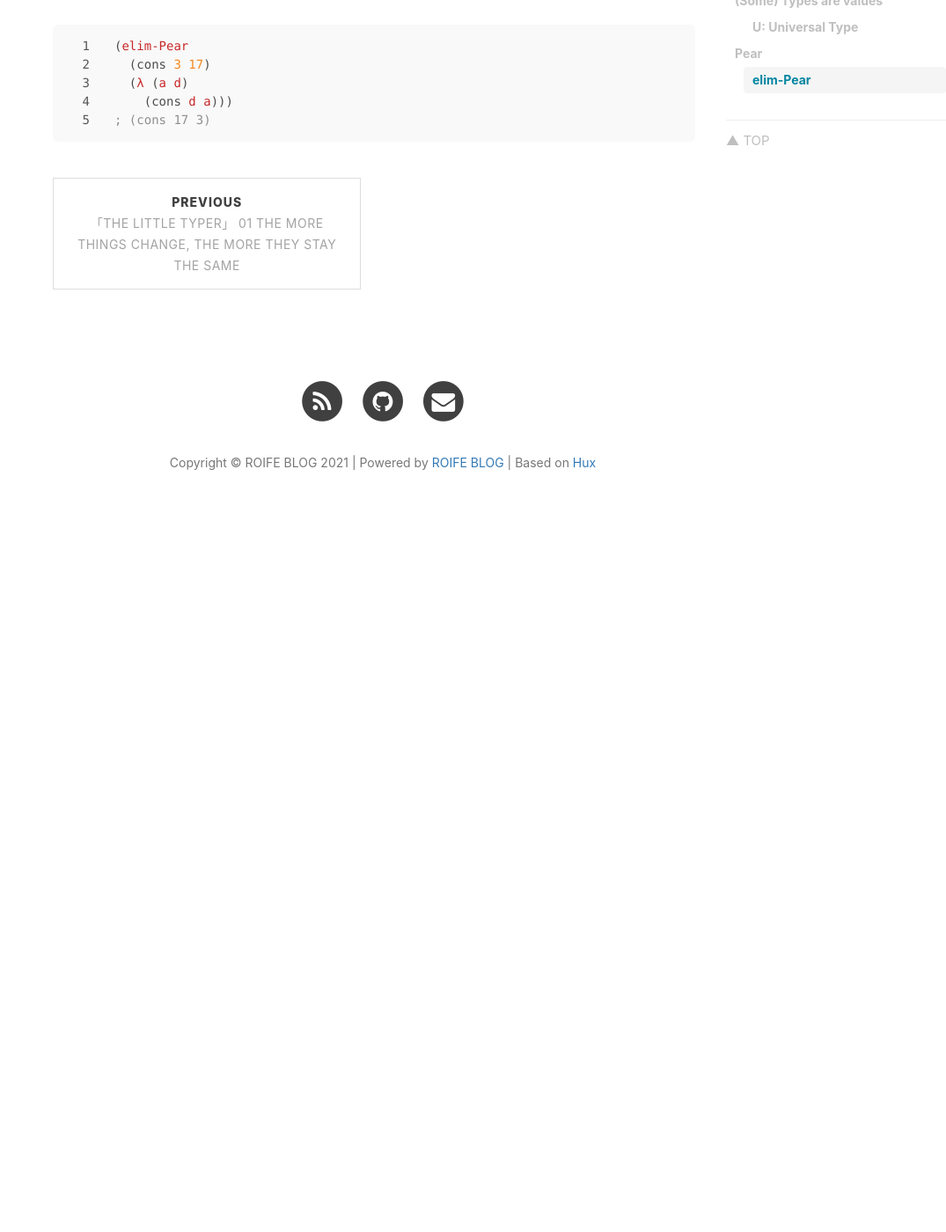
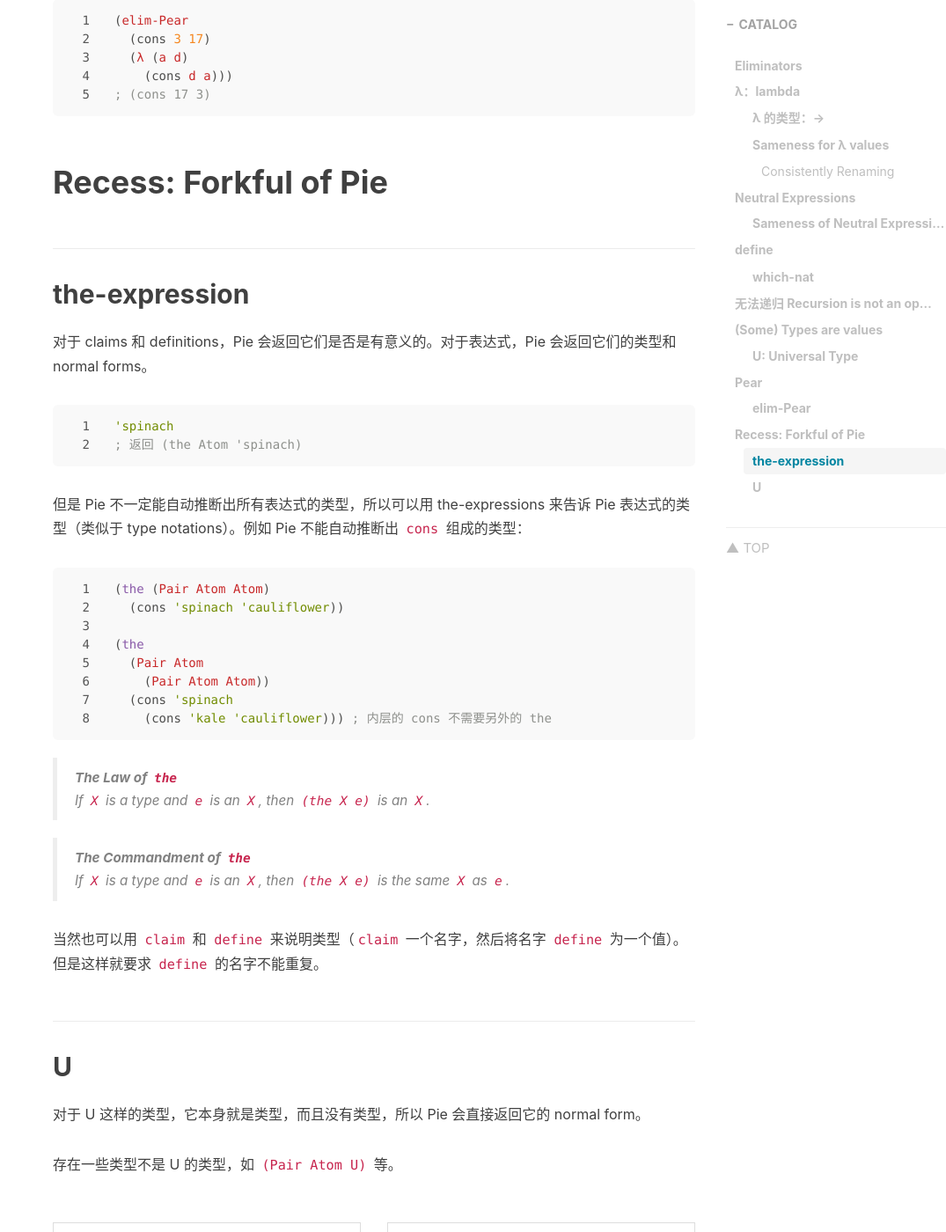
Before and after one commit to LogicLee0902/-LogicLee0902.github.io, a Jekyll site: the page built from _posts/dan-friedman/the-little-typer/2021-03-01-the-little-typer-02-doin-what-comes-naturally.md, in a window 1280 px wide and 1400 px high, scrolled down 10565 px. Shown: the whole window at 88% size, without its empty margins (205-1280 px from the left). Built offline with Jekyll 4.4.1, drawn with Linux system fonts in a browser that asks for light colours; nearby versions of some CDN libraries; comment, search, counter and statistics services are not loaded; before the commit the page ends 11195 px from its top, so only the background shows below that; some of the changed text lies outside the part shown.

Commit message:
fix style of <code> & tlt 03

````diff
--- a/_posts/dan-friedman/the-little-typer/2021-03-01-the-little-typer-02-doin-what-comes-naturally.md
+++ b/_posts/dan-friedman/the-little-typer/2021-03-01-the-little-typer-02-doin-what-comes-naturally.md
@@ -1,7 +1,7 @@
 ---
 layout: "post"
 title: "「The Little Typer」 02 Doin’ What Comes Naturally"
-subtitle: ""
+subtitle: "λ 表达式"
 author: "roife"
 date: 2021-03-01
 
@@ -51,9 +51,9 @@
     root))
 ```
 
-## λ 的类型
+## λ 的类型：→
 
-λ 的类型类似于 `(→ (Type0 Type ...) Body)`，其中 `Type` 表示参数类型。
+λ 的类型类似于 `(→ (Type0 Type ...) Body)`，其中 `Type` 表示参数类型，最后一个参数是返回类型。
 
 ```lisp
 (→ Atom
@@ -233,15 +233,6 @@
 >
 > **注解**：因为写法相同的 neutral expression 中的相同变量会被一起替换
 
-# λ 表达式的类型 →
-
-`→` 后面跟多个参数，那么除了最后一个参数以外都是参数，最后一个是 value 的类型。例如：
-
-```lisp
-(→ Atom Atom
-  (Pair Atom Atom))
-```
-
 # `define`
 
 用 `define` 可以简化程序：
@@ -268,7 +259,7 @@
 
 ## which-nat
 
-`which-Nat` 是一个函数，它判断一个 Nat 是否是 `zero`。如果不是，它可以去掉 Nat 的 top constructor。
+`which-Nat` 是一个函数，它判断一个 Nat 是否是 `zero`。如果不是，它可以去掉 Nat 的 top constructor 代入新的 λ。
 
 使用格式如下：
 
@@ -293,6 +284,8 @@
     'more))
 ; 返回 'more，可以发现与 n 无关
 ```
+
+不难发现，`which-Nat` 是一个 `if` 结构，是一种**模式匹配**。
 
 > **The Law of which-Nat**
 >
@@ -334,9 +327,9 @@
 >   step)
 > ```
 >
-> is an `X`, then it is the same `X` as `(stepn)`.
+> is an `X`, then it is the same `X` as `(step n)`.
 
-# 无法递归 Recursion is not an option
+# 无法递归 Recursion is not an option (Gauss function 1)
 
 - `(gause n)`：计算 $0 + \cdots + n$
 
@@ -449,3 +442,43 @@
     (cons d a)))
 ; (cons 17 3)
 ```
+
+# Recess: Forkful of Pie
+
+## the-expression
+
+对于 claims 和 definitions，Pie 会返回它们是否是有意义的。对于表达式，Pie 会返回它们的类型和 normal forms。
+
+```lisp
+'spinach
+; 返回 (the Atom 'spinach)
+```
+
+但是 Pie 不一定能自动推断出所有表达式的类型，所以可以用 the-expressions 来告诉 Pie 表达式的类型（类似于 type notations）。例如 Pie 不能自动推断出 `cons` 组成的类型：
+
+```lisp
+(the (Pair Atom Atom)
+  (cons 'spinach 'cauliflower))
+
+(the
+  (Pair Atom
+    (Pair Atom Atom))
+  (cons 'spinach
+    (cons 'kale 'cauliflower))) ; 内层的 cons 不需要另外的 the
+```
+
+> **The Law of `the`**
+>
+> If `X` is a type and `e` is an `X`, then `(the X e)` is an `X`.
+
+> **The Commandment of `the`**
+>
+> If `X` is a type and `e` is an `X`, then `(the X e)` is the same `X` as `e`.
+
+当然也可以用 `claim` 和 `define` 来说明类型（`claim` 一个名字，然后将名字 `define` 为一个值）。但是这样就要求 `define` 的名字不能重复。
+
+## U
+
+对于 U 这样的类型，它本身就是类型，而且没有类型，所以 Pie 会直接返回它的 normal form。
+
+存在一些类型不是 U 的类型，如 `(Pair Atom U)` 等。
--- /dev/null
+++ b/_posts/dan-friedman/the-little-typer/2021-03-02-the-little-typer-03-eliminate-all-natural-numbers.md
@@ -0,0 +1,288 @@
+---
+layout: "post"
+title: "「The Little Typer」 03 Eliminate All Natural Numbers!"
+subtitle: "对 Nat 进行递归"
+author: "roife"
+date: 2021-03-02
+
+tags: ["The Little Typer@Books@Series", "程序语言理论@Tags@Tags", "函数式编程@Tags@Tags", "Dependent Type@Tags@Tags", "Dan Friedman@Series@Series", "Pie@Languages@Tags"]
+lang: zh
+catalog: true
+header-image: ""
+header-style: text
+---
+
+# Total Functions
+
+全函数就是指对于任意定义域中的值，都可以给出结果的函数。
+
+> **Total Function**
+>
+> A function that always assigns a value to every possible argument is called a total function.
+>
+> **备注**：Pie 中所有函数都是全函数。而这使得 Pie 中子表达式的求值顺序是无关紧要的。因为如果不是全函数，那么不同的求值顺序会导致
+
+# `iter-Nat`
+
+`iter-Nat` 是一个函数，它判断一个 Nat 是否是 `zero`。如果不是，递归迭代 Nat。
+
+使用格式如下：
+
+```lisp
+(iter-Nat target
+  base
+  step)
+```
+
+如果 `target is zero`，那么返回 `base`；否则如果是 `(add1 n)`，则返回 `(step (step (... (step zero))))`。`step` 也是一个 λ 表达式。不过和 `which-Nat` 有一个区别，`iter-Nat` 的 `step` 接受的是一个 `X`，而 `which-Nat` 接受一个 `Nat`。
+
+`iter-Nat` 也是一个**模式匹配**，但是他可以对自然数进行递归。
+
+> **The Law of `iter-Nat`**
+>
+> If `target` is a `Nat`, `base` is an `X`, and `step` is an
+>
+> ```lisp
+> (→ X X)
+> ```
+>
+> then
+>
+> ```lisp
+> (iter-Nat target
+>   base
+>   step)
+> ```
+>
+> is an `X`.
+
+> **The First Commandment of `iter-Nat`**
+>
+> If
+>
+> ```lisp
+> (iter-Nat zero
+>   base
+>   step)
+> ```
+>
+> is an `X`, then it is the same `X` as `base`.
+
+> **The Second Commandment of `iter-Nat`**
+>
+> If
+>
+> ```lisp
+> (iter-Nat (add1 n)
+>   base
+>   step)
+> ```
+>
+> is an `X`, then it is the same `X` as
+>
+> ```lisp
+> (step
+>   (iter-Nat n
+>     base
+>     step))
+> ```
+>
+> **注解**：为什么前面说 Recursion is not an option，这里又允许迭代呢？是因为这里 `iter-Nat` 的迭代方式是可以确定会 terminate 的，所以加入不影响使用。（其实是开了一个洞）`iter-Nat` 实际上是设定了终值和每次递归的计算方式，最多递归 n 次。
+
+## `+`
+
+通过 `iter-Nat` 我们就可以定义加法了：
+
+```lisp
+(claim step-+
+  (→ Nat
+    Nat))
+
+(define step-+
+  (λ (n)
+    (add1 n)))
+
+(claim +
+  (→ Nat Nat
+    Nat))
+
+(define +
+  (λ (n j)
+    (iter-Nat n
+      j
+      step-+)))
+```
+
+# `rec-Nat`
+
+`rec-Nat` 表示当 `target` 为 `zero` 时，返回 `base`；否则，如果 `target` 是 `(add1 n-1)`，就返回 `(step n-1 step-n-1)`，其中 `step-n-1` 表示下一次递归得到的值。即其展开方式为：
+
+```lisp
+(rec-Nat target
+  base
+  step)
+
+; 如果 target 为 n-1 展开后为
+(step n-1
+  (rec-Nat n-1
+    base
+    step))
+```
+
+`rec-Nat` 结合了 `which-Nat` 和 `iter-Nat` 二者。和 `which-Nat` 的共同点在于 `step` 可以接受一个 `Nat`，这样就可以知道当前对于哪一个 Nat 进行递归了；和 `iter-Nat` 的共同点在于 `step` 可以对 `target` 进行递归。比起原来的两个，`rec-Nat` 更加通用，所以后面就只是它。
+
+`rec-Nat` 其实就是 **primitive recursion**。
+
+- `(zerop n)`：判断 `n` 是否是 `zero`。这里用 `'t` 和 `'nil` 表示 `true`/`false`
+
+```lisp
+(claim step-zerop
+  (→ Nat Atom
+    Atom))
+(define step-zerop
+  (λ (n-1 zerop-n-1) ; 这两个参数都没用到，这样的话只要展开一步就可以停止了
+    'nil))
+
+(claim zerop
+  (→ Nat
+    Atom))
+(define zerop
+  (λ (n)
+    (rec-Nat n
+      't
+      step-zerop)))
+```
+
+> **The Law of `rec-Nat`**
+>
+> If `target` is a Nat, `base` is an `X`, and `step` is an
+>
+> ```lisp
+> (→ Nat X
+>   X)
+> ```
+>
+> then
+>
+> ```lisp
+> (rec-Nat target
+>   base
+>   step)
+> ```
+>
+> is an `X`
+
+> **The First Commandment of `rec-Nat`**
+>
+> If
+>
+> ```lisp
+> (rec-Nat zero
+>   base
+>   step)
+> ```
+>
+> is an `X`, then it is the same `X` as `base`
+
+> **The Second Commandment of `rec-Nat`**
+>
+> If
+>
+> ```lisp
+> (rec-Nat (add1 n)
+> base
+> step)
+> ```
+>
+> is an `X`, then it is the same `X` as
+>
+> ```lisp
+> (step n
+>   (rec-Nat
+>     base
+>     step))
+> ```
+
+
+## Gauss function 2
+
+```lisp
+(claim step-gauss
+  (→ Nat Nat
+    Nat)
+(define step-gauss
+  (λ (n-1 gauss-n-1)
+    (+ (add1 n-1) (gauss-n-1 n-1))))
+
+(claim gauss
+  (→ Nat
+    Nat))
+(define gauss
+  (λ (n)
+    (rec-Nat
+      0
+      step-gauss)))
+```
+
+## Multiplication：*
+
+```lisp
+(claim make-step-*
+  (→ Nat
+     (→ Nat Nat
+        Nat)))
+(define make-step-*
+  (λ (j)
+    (λ (n-1 *-n-1)
+      (+ j *-n-1))))
+
+(claim *
+  (→ Nat Nat
+     Nat))
+(define *
+  (λ (n j)
+    (rec-Nat n
+      0
+      (make-step-* j))))
+```
+
+这里之所以用 `make-step-*` 是因为这里的 `step` 需要一个额外的参数 `j` 来进行计算。
+
+## Curry
+
+其实 `make-step-*` 其实可以直接写成 Curry 的形式，而者在使用上是完全等价的：
+
+```lisp
+(claim make-step-*
+  (→ Nat Nat Nat
+    Nat))
+(define make-step-*
+  (λ (j n-1 *-n-1)
+    (+ j *-n-1)))
+```
+
+`(→ Nat Nat Nat Nat)` 等价于 `(→ Nat (→ Nat (→ Nat Nat)))`，`(f x y z)` 也等价于 `(((f x) y) z)`。
+
+所有的函数实际上只有一个参数。
+
+## factorial 1
+
+```lisp
+(claim step-xxx
+  (→ Nat Nat
+    Nat))
+(define step-xxx
+  (λ (n-1 almost)
+    (∗ (add1 n-1) almost)))
+
+(claim xxx
+  (→ Nat
+    Nat))
+(define xxx
+  (λ (n)
+  (rec-Nat n
+    0
+    step-xxx)))
+```
+
+可以发现这个函数永远返回 0，但是实际上我们想要定义一个阶乘函数。问题在于 Nat 这个类型没有明确指出它代表什么数字，也就是说有些信息被掩盖了，导致我们无法通过类型来找出程序的问题。（理想状态下，只要类型正确，我们的函数应该没问题）
````
Also changed, not shown: _posts/dan-friedman/the-little-schemer/2020-01-06-the-little-schemer-09-and-again-and-again-and-again.md (+1 -1 lines), _posts/dan-friedman/the-little-typer/2021-02-28-the-little-typer-01-the-more-things-change-the-more-they-stay-the-same.md (+2 -5 lines), css/bootstrap.css, css/bootstrap.min.css.
